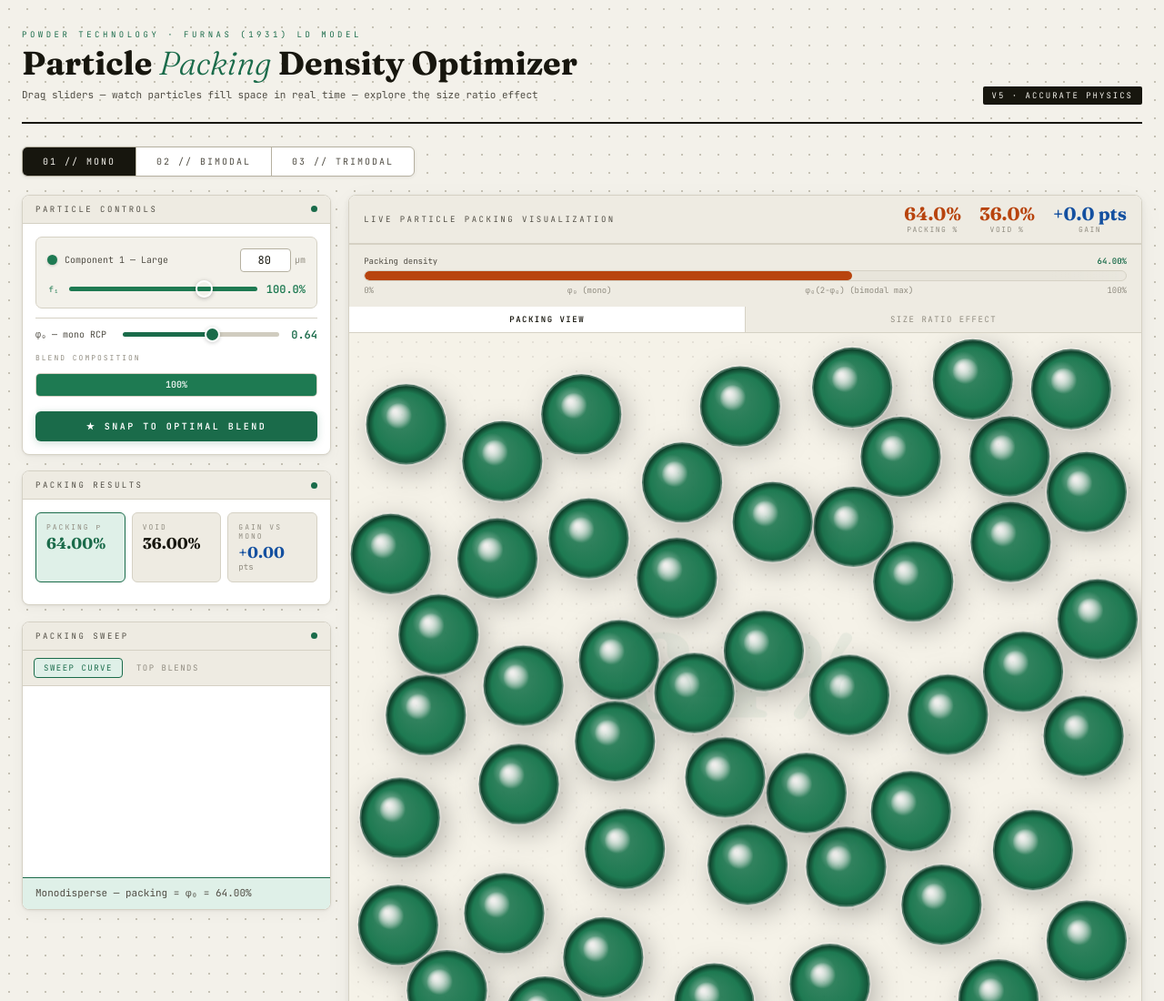
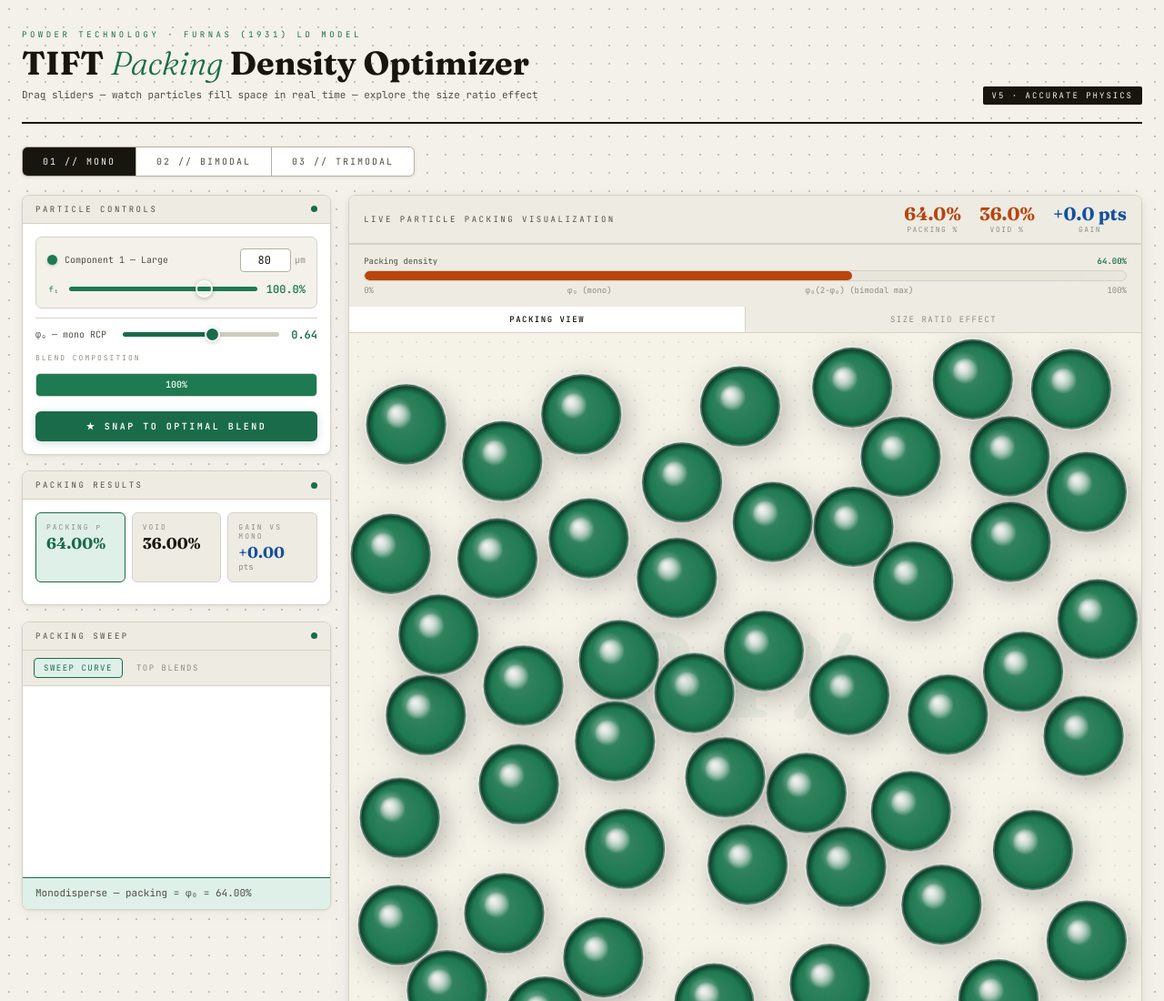
Before and after one commit to tanvirulabedien/Packing-Density, a plain HTML site: page index.html in a window 1280 px wide. Shown: the top 1100 px of the page at 91% size. Drawn offline with nearby package versions, Linux system fonts and the light colour scheme.

Commit message:
Update index.html

```diff
--- a/index.html
+++ b/index.html
@@ -192,7 +192,7 @@ tr:hover td{background:var(--green-lt);}
 <div class="hdr">
   <div>
     <div class="eyebrow">Powder Technology · Furnas (1931) LD Model</div>
-    <h1>Particle <em>Packing</em> Density Optimizer</h1>
+    <h1>TIFT <em>Packing</em> Density Optimizer</h1>
     <div class="sub">Drag sliders — watch particles fill space in real time — explore the size ratio effect</div>
   </div>
   <div class="hbadge">v5 · accurate physics</div>
```
